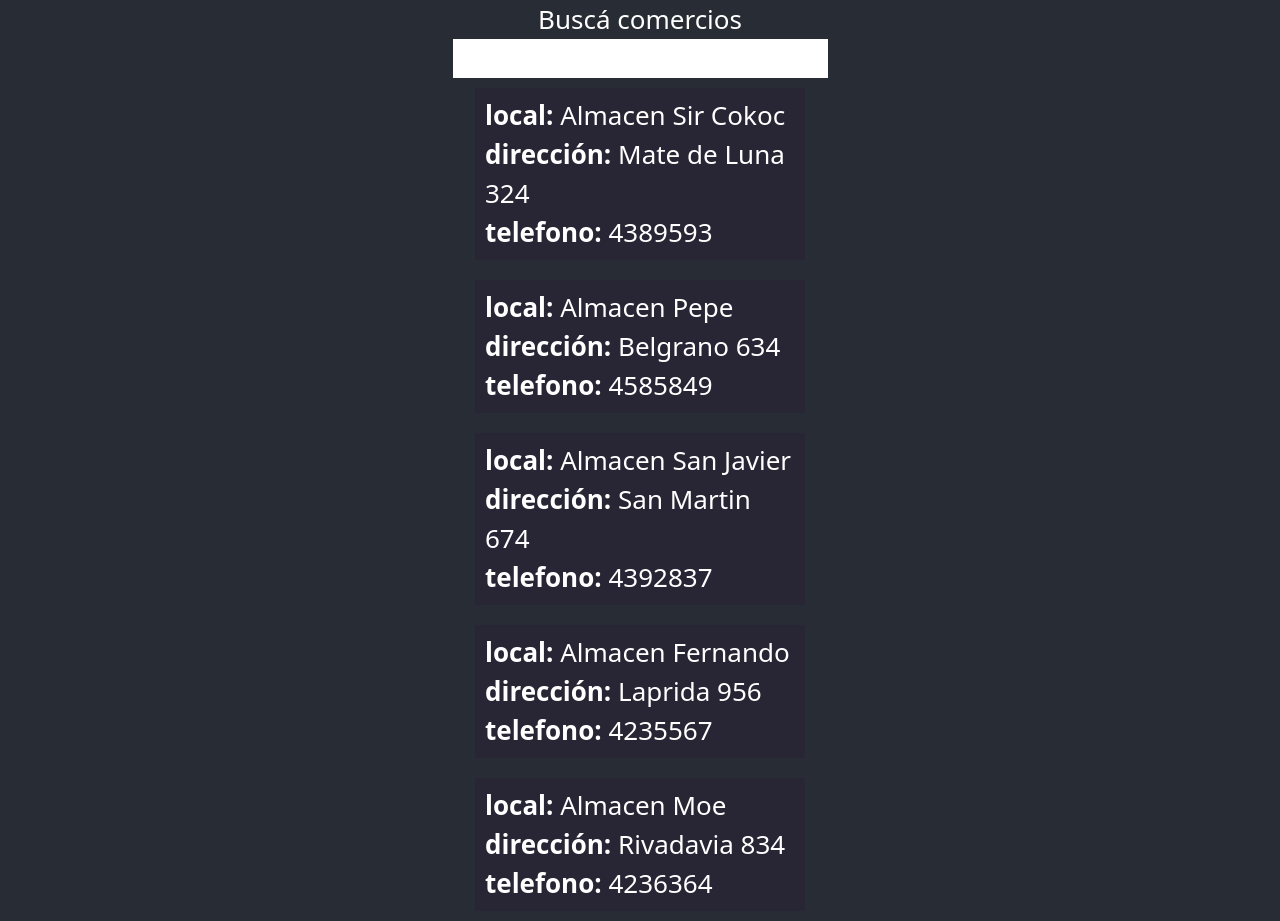
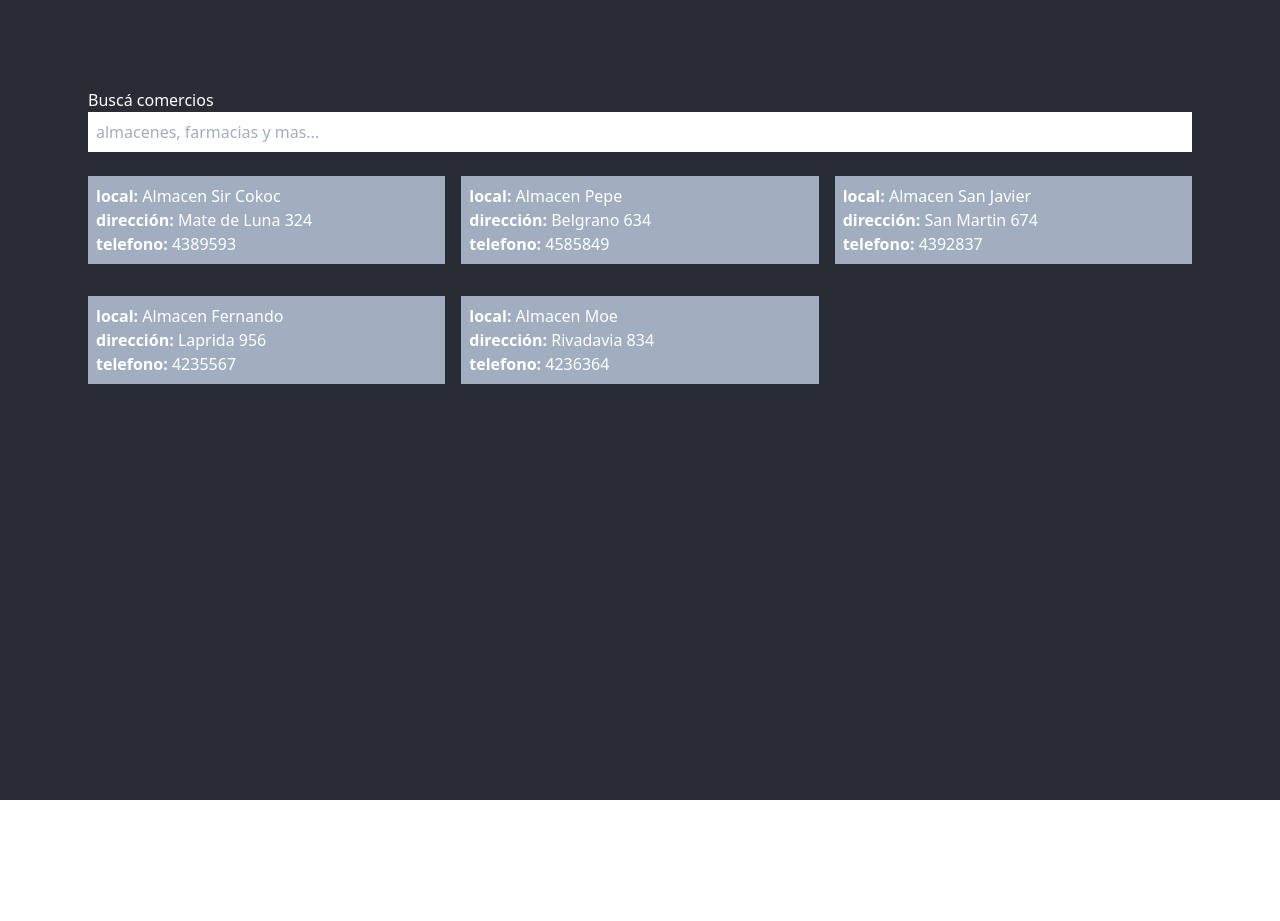
Before and after one commit to alexlecco/compra-desde-casa, a React (Create React App) app: page / in a window 1280 px wide. After the commit the page ends 800 px from the top, so only its background shows below. Built offline with nearby package versions, Linux system fonts and the light colour scheme.

Commit message:
Update sm, md, lg layouts

```diff
--- a/src/App.css
+++ b/src/App.css
@@ -1,10 +1,6 @@
 @tailwind base;
 @tailwind components;
 @tailwind utilities;
-
-.App {
-  text-align: center;
-}
 
 .App-logo {
   height: 40vmin;
@@ -17,14 +13,9 @@
   }
 }
 
-.App-header {
+.App {
   background-color: #282c34;
   min-height: 100vh;
-  display: flex;
-  flex-direction: column;
-  align-items: center;
-  justify-content: center;
-  font-size: calc(10px + 2vmin);
   color: white;
 }
 
@@ -43,8 +34,11 @@
 
 .storeCard {
   background-color: #282534;
-  width: 330px;
   margin: 10px 0;
   text-align: left;
   padding-left: 10px;
 }
+
+.search-input {
+  color: black;
+}
--- a/src/App.js
+++ b/src/App.js
@@ -3,15 +3,26 @@ import './App.css';
 import StoresList from './components/StoresList';
 import stores from './data.json';
 
+const SearchBar = () =>
+  <div className="md:p-2">
+    <p> Buscá comercios</p>
+    <input type="text" placeholder="almacenes, farmacias y mas..." className="search-input p-2 w-full" />
+  </div>
+
+const Rectangle = () =>
+  <div class="flex flex-wrap">
+    <div class="w-1/3 bg-gray-400 h-12"></div>
+    <div class="w-1/3 bg-gray-500 h-12"></div>
+    <div class="w-1/3 bg-gray-400 h-12"></div>
+    <div class="w-1/3 bg-gray-500 h-12"></div>
+    <div class="w-1/3 bg-gray-400 h-12"></div>
+  </div>
+
 function App() {
   return (
-    <div className="App">
-      <header className="App-header">
-        <p> Buscá comercios</p>
-        <input type="text"/>
-
-        <StoresList stores={stores} />
-      </header>
+    <div className="App md:p-20 p-5">
+      <SearchBar />
+      <StoresList stores={stores} />
     </div>
   );
 }
--- a/src/components/StoreCard.js
+++ b/src/components/StoreCard.js
@@ -5,10 +5,12 @@ export default class StoreCard extends Component {
         const { store } = this.props;
 
         return (
-            <div className="p-2 storeCard">
-                <p className=""><strong>local: </strong>{store.name}</p>
-                <p><strong>dirección: </strong>{store.address}</p>
-                <p><strong>telefono: </strong>{store.phone}</p>
+            <div className="lg:w-1/3 md:w-1/2 w-full md:p-2 my-2">
+                <div className="p-2 bg-gray-500">
+                    <p className=""><strong>local: </strong>{store.name}</p>
+                    <p><strong>dirección: </strong>{store.address}</p>
+                    <p><strong>telefono: </strong>{store.phone}</p>
+                </div>
             </div>
         )
     }
--- a/src/components/StoresList.js
+++ b/src/components/StoresList.js
@@ -1,4 +1,4 @@
-import React, { Component, Fragment } from 'react';
+import React, { Component } from 'react';
 import StoreCard from './StoreCard';
 
 export default class StoresList extends Component {
@@ -6,9 +6,9 @@ export default class StoresList extends Component {
         const { stores } = this.props;
 
         return (
-            <Fragment>
-                { stores.map(store => <StoreCard store={store} key={store.id} />) }
-            </Fragment>
+            <div className="flex flex-wrap">
+                { stores.map(store => <StoreCard className="p-2" store={store} key={store.id} />) }
+            </div>
         )
     }
 }
```
